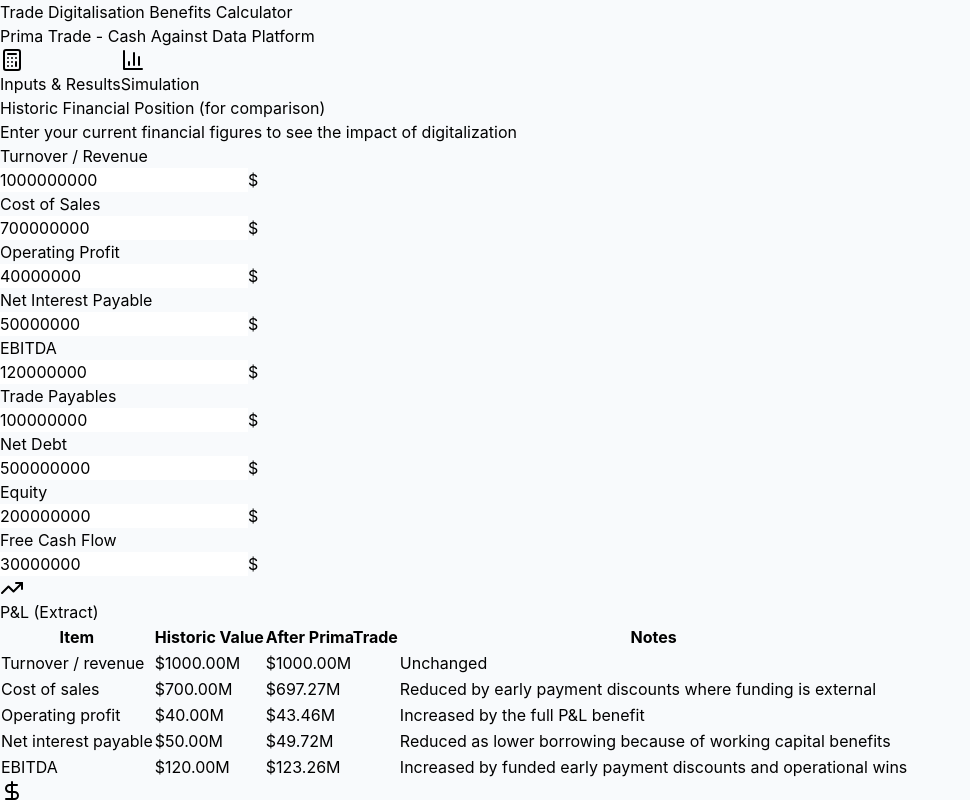
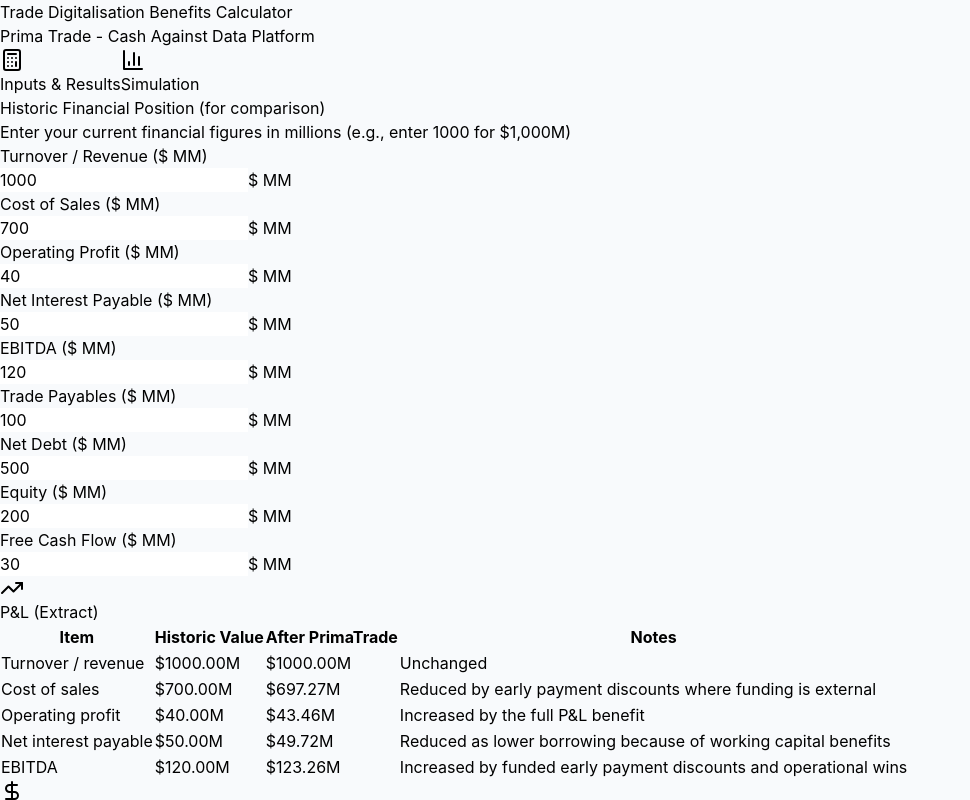
Before and after one commit to tim-1965/newdigitaltradeapp, a React (Vite) app: page / in a window 1280 px wide. Both pictures are taken after a click on the button "Simulation". Shown: the top 800 px of the page, without its empty margins (0-970 px from the left). Built offline with nearby package versions, Linux system fonts and the light colour scheme.

Commit message:
Add files via upload

```diff
--- a/src/TradeSimulator.jsx
+++ b/src/TradeSimulator.jsx
@@ -57,16 +57,27 @@
   const [tradeCostPerFte, setTradeCostPerFte] = useState(() => loadSavedValue('tradeCostPerFte', 50000));
   const [tradeEfficiencyPct, setTradeEfficiencyPct] = useState(() => loadSavedValue('tradeEfficiencyPct', 40));
 
-  // Simulation inputs (for historic values)
-  const [turnover, setTurnover] = useState(() => loadSavedValue('turnover', 1000000000));
-  const [costOfSales, setCostOfSales] = useState(() => loadSavedValue('costOfSales', 700000000));
-  const [operatingProfit, setOperatingProfit] = useState(() => loadSavedValue('operatingProfit', 40000000));
-  const [netInterest, setNetInterest] = useState(() => loadSavedValue('netInterest', 50000000));
-  const [ebitda, setEbitda] = useState(() => loadSavedValue('ebitda', 120000000));
-  const [tradePayables, setTradePayables] = useState(() => loadSavedValue('tradePayables', 100000000));
-  const [netDebt, setNetDebt] = useState(() => loadSavedValue('netDebt', 500000000));
-  const [equity, setEquity] = useState(() => loadSavedValue('equity', 200000000));
-  const [freeCashFlow, setFreeCashFlow] = useState(() => loadSavedValue('freeCashFlow', 30000000));
+  // Simulation inputs (for historic values) - stored in millions
+  const [turnoverMM, setTurnoverMM] = useState(() => loadSavedValue('turnoverMM', 1000));
+  const [costOfSalesMM, setCostOfSalesMM] = useState(() => loadSavedValue('costOfSalesMM', 700));
+  const [operatingProfitMM, setOperatingProfitMM] = useState(() => loadSavedValue('operatingProfitMM', 40));
+  const [netInterestMM, setNetInterestMM] = useState(() => loadSavedValue('netInterestMM', 50));
+  const [ebitdaMM, setEbitdaMM] = useState(() => loadSavedValue('ebitdaMM', 120));
+  const [tradePayablesMM, setTradePayablesMM] = useState(() => loadSavedValue('tradePayablesMM', 100));
+  const [netDebtMM, setNetDebtMM] = useState(() => loadSavedValue('netDebtMM', 500));
+  const [equityMM, setEquityMM] = useState(() => loadSavedValue('equityMM', 200));
+  const [freeCashFlowMM, setFreeCashFlowMM] = useState(() => loadSavedValue('freeCashFlowMM', 30));
+
+  // Convert millions to actual values for calculations
+  const turnover = turnoverMM * 1000000;
+  const costOfSales = costOfSalesMM * 1000000;
+  const operatingProfit = operatingProfitMM * 1000000;
+  const netInterest = netInterestMM * 1000000;
+  const ebitda = ebitdaMM * 1000000;
+  const tradePayables = tradePayablesMM * 1000000;
+  const netDebt = netDebtMM * 1000000;
+  const equity = equityMM * 1000000;
+  const freeCashFlow = freeCashFlowMM * 1000000;
 
   // Save all values to localStorage
   useEffect(() => {
@@ -79,8 +90,8 @@
         customsFilings, brokerFeePerFiling, selfFilingPct, shipmentsWithFees,
         forwarderFeePerShipment, docFeesEliminatedPct, tradeComplianceHeadcount,
         tradeCostPerFte, tradeEfficiencyPct,
-        turnover, costOfSales, operatingProfit, netInterest, ebitda,
-        tradePayables, netDebt, equity, freeCashFlow
+        turnoverMM, costOfSalesMM, operatingProfitMM, netInterestMM, ebitdaMM,
+        tradePayablesMM, netDebtMM, equityMM, freeCashFlowMM
       };
       localStorage.setItem('tradeSimulator', JSON.stringify(allValues));
 
@@ -93,8 +104,8 @@
       apHeadcount, apCostPerFte, apEfficiencyPct, customsFilings, brokerFeePerFiling,
       selfFilingPct, shipmentsWithFees, forwarderFeePerShipment, docFeesEliminatedPct,
       tradeComplianceHeadcount, tradeCostPerFte, tradeEfficiencyPct,
-      turnover, costOfSales, operatingProfit, netInterest, ebitda, tradePayables,
-      netDebt, equity, freeCashFlow]);
+      turnoverMM, costOfSalesMM, operatingProfitMM, netInterestMM, ebitdaMM, tradePayablesMM,
+      netDebtMM, equityMM, freeCashFlowMM]);
 
   // ===== CALCULATIONS =====
 
@@ -776,71 +787,78 @@
             {/* Simulation Inputs */}
             <div className="bg-white rounded-lg shadow-md p-6">
               <h2 className="text-xl font-bold text-gray-900 mb-4">Historic Financial Position (for comparison)</h2>
-              <p className="text-sm text-gray-600 mb-4">Enter your current financial figures to see the impact of digitalization</p>
-              <div className="grid md:grid-cols-3 gap-4">
+              <p className="text-sm text-gray-600 mb-4">Enter your current financial figures in millions (e.g., enter 1000 for $1,000M)</p>
+              <div className="grid md:grid-cols-2 gap-6">
+                {/* Left Column - P&L Items */}
+                <div className="space-y-4">
                   <InputField
-                  label="Turnover / Revenue"
-                  value={turnover}
-                  onChange={setTurnover}
-                  unit="$"
-                  step="1000000"
+                    label="Turnover / Revenue ($ MM)"
+                    value={turnoverMM}
+                    onChange={setTurnoverMM}
+                    unit="$ MM"
+                    step="10"
                   />
                   <InputField
-                  label="Cost of Sales"
-                  value={costOfSales}
-                  onChange={setCostOfSales}
-                  unit="$"
-                  step="1000000"
+                    label="Cost of Sales ($ MM)"
+                    value={costOfSalesMM}
+                    onChange={setCostOfSalesMM}
+                    unit="$ MM"
+                    step="10"
                   />
                   <InputField
-                  label="Operating Profit"
-                  value={operatingProfit}
-                  onChange={setOperatingProfit}
-                  unit="$"
-                  step="1000000"
+                    label="Operating Profit ($ MM)"
+                    value={operatingProfitMM}
+                    onChange={setOperatingProfitMM}
+                    unit="$ MM"
+                    step="1"
                   />
                   <InputField
-                  label="Net Interest Payable"
-                  value={netInterest}
-                  onChange={setNetInterest}
-                  unit="$"
-                  step="1000000"
+                    label="Net Interest Payable ($ MM)"
+                    value={netInterestMM}
+                    onChange={setNetInterestMM}
+                    unit="$ MM"
+                    step="1"
                   />
                   <InputField
-                  label="EBITDA"
-                  value={ebitda}
-                  onChange={setEbitda}
-                  unit="$"
-                  step="1000000"
+                    label="EBITDA ($ MM)"
+                    value={ebitdaMM}
+                    onChange={setEbitdaMM}
+                    unit="$ MM"
+                    step="1"
+                  />
+                </div>
+
+                {/* Right Column - Balance Sheet Items */}
+                <div className="space-y-4">
+                  <InputField
+                    label="Trade Payables ($ MM)"
+                    value={tradePayablesMM}
+                    onChange={setTradePayablesMM}
+                    unit="$ MM"
+                    step="10"
                   />
                   <InputField
-                  label="Trade Payables"
-                  value={tradePayables}
-                  onChange={setTradePayables}
-                  unit="$"
-                  step="1000000"
+                    label="Net Debt ($ MM)"
+                    value={netDebtMM}
+                    onChange={setNetDebtMM}
+                    unit="$ MM"
+                    step="10"
                   />
                   <InputField
-                  label="Net Debt"
-                  value={netDebt}
-                  onChange={setNetDebt}
-                  unit="$"
-                  step="1000000"
+                    label="Equity ($ MM)"
+                    value={equityMM}
+                    onChange={setEquityMM}
+                    unit="$ MM"
+                    step="10"
                   />
                   <InputField
-                  label="Equity"
-                  value={equity}
-                  onChange={setEquity}
-                  unit="$"
-                  step="1000000"
+                    label="Free Cash Flow ($ MM)"
+                    value={freeCashFlowMM}
+                    onChange={setFreeCashFlowMM}
+                    unit="$ MM"
+                    step="1"
                   />
-                <InputField
-                  label="Free Cash Flow"
-                  value={freeCashFlow}
-                  onChange={setFreeCashFlow}
-                  unit="$"
-                  step="1000000"
-                />
+                </div>
               </div>
             </div>
 
```
Lines whose indentation alone changed are shown as unchanged.
